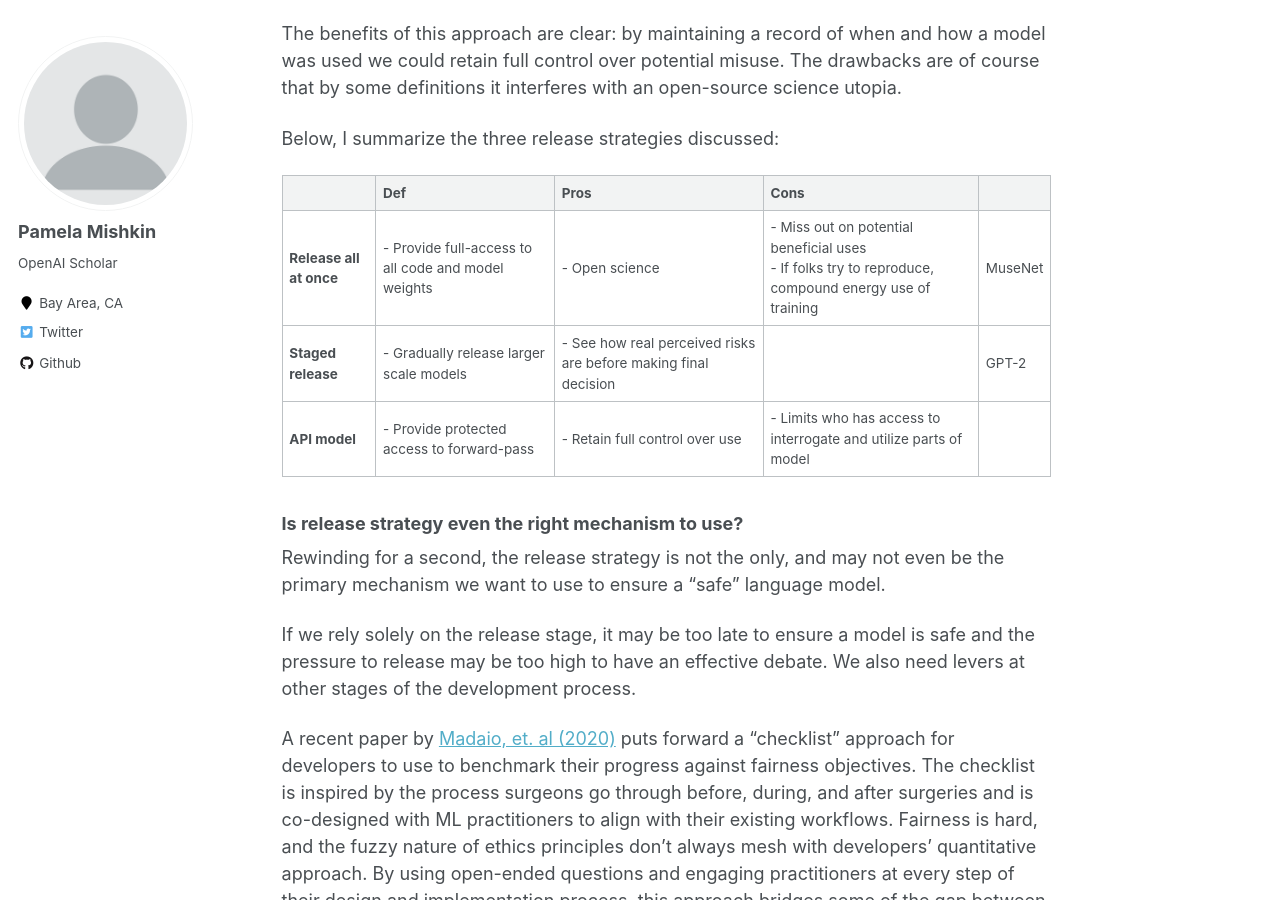
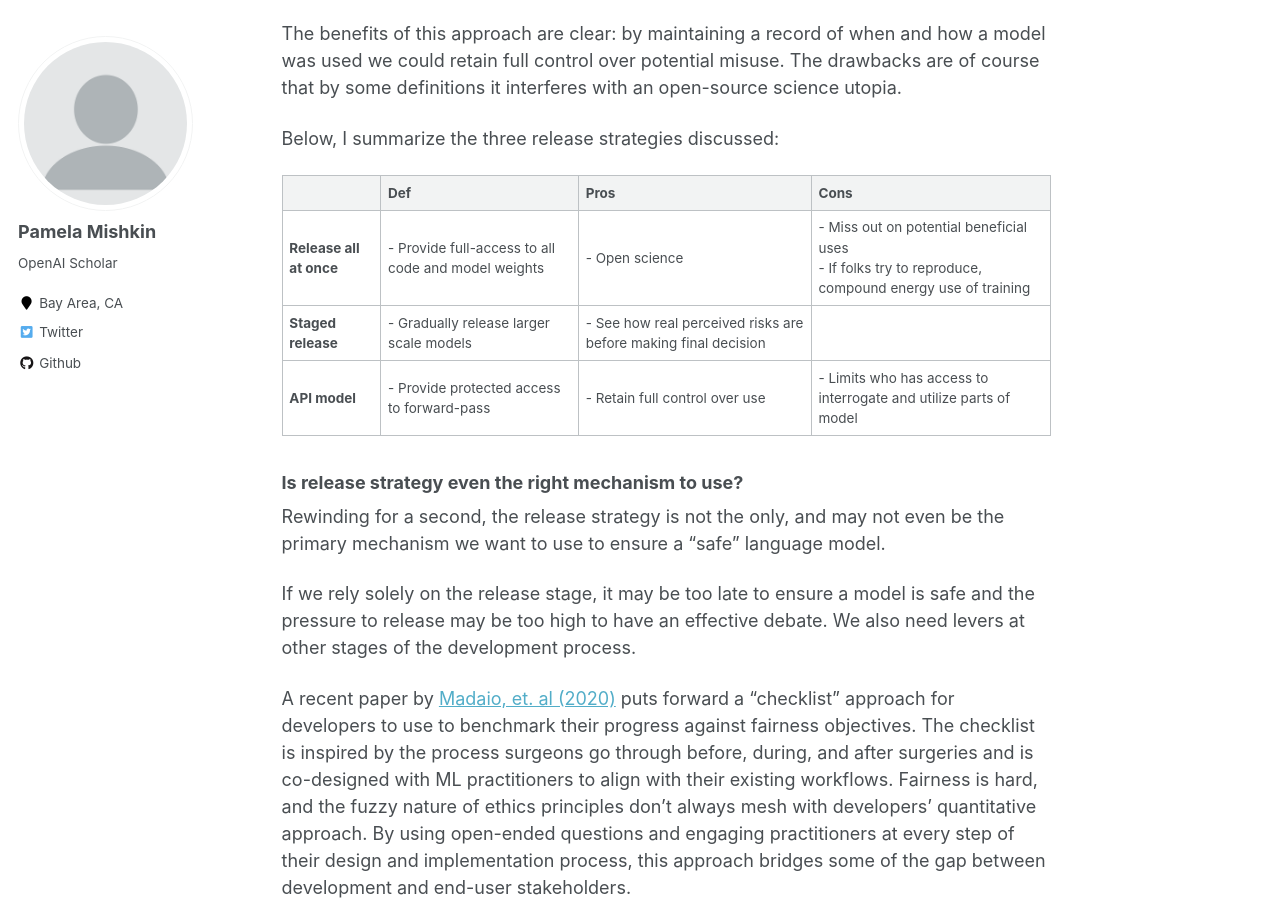
Before and after one commit to manlikemishap/manlikemishap.github.io, a Jekyll site: the page built from _posts/2020-04-08-release-strategies.md, in a window 1280 px wide and 900 px high, scrolled down 1332 px. Built offline with Jekyll 4.4.1, drawn with Linux system fonts in a browser that asks for light colours.

Commit message:
fix table

```diff
--- a/_posts/2020-04-08-release-strategies.md
+++ b/_posts/2020-04-08-release-strategies.md
@@ -31,10 +31,10 @@ The benefits of this approach are clear: by maintaining a record of when and how
 Below, I summarize the three release strategies discussed:
 
 |  	| Def 	| Pros 	| Cons |
-|---------------------	|--------------------------------------------------------	|---------------------------------------------------------------	|-----------------------------------------------------------------	|----------	|
-| **Release all at once** 	| - Provide full-access to all code and model weights | - Open science 	| - Miss out on potential beneficial uses <br>- If folks try to reproduce, compound energy use of training 	| MuseNet 	|
-| **Staged release** 	| - Gradually release larger scale models 	| - See how real perceived risks are before making final decision 	|  	| GPT-2 	|
-| **API model** 	| - Provide protected access to forward-pass 	| - Retain full control over use 	| - Limits who has access to interrogate and utilize parts of model 	|  	|
+|---------------------	|--------------------------------------------------------	|---------------------------------------------------------------	|-----------------------------------------------------------------	|
+| **Release all at once** 	| - Provide full-access to all code and model weights | - Open science 	| - Miss out on potential beneficial uses <br>- If folks try to reproduce, compound energy use of training 	|
+| **Staged release** 	| - Gradually release larger scale models 	| - See how real perceived risks are before making final decision 	|  	|
+| **API model** 	| - Provide protected access to forward-pass 	| - Retain full control over use 	| - Limits who has access to interrogate and utilize parts of model 	|
 
 ### Is release strategy even the right mechanism to use?
 
```
Also changed, not shown: 1 other file.
